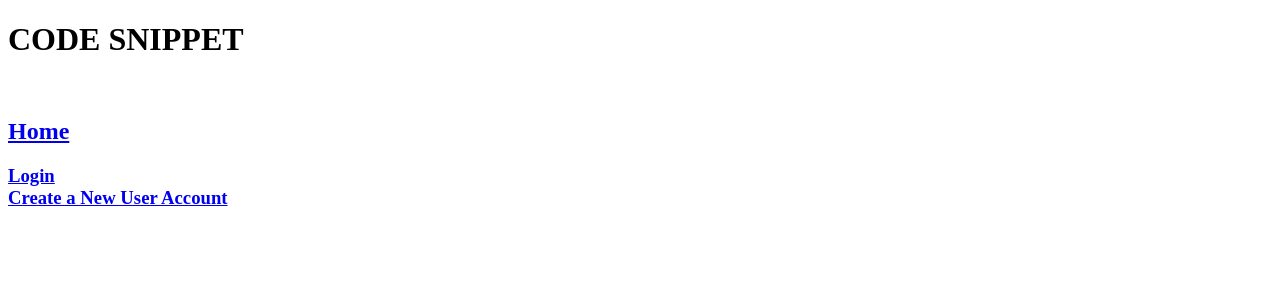
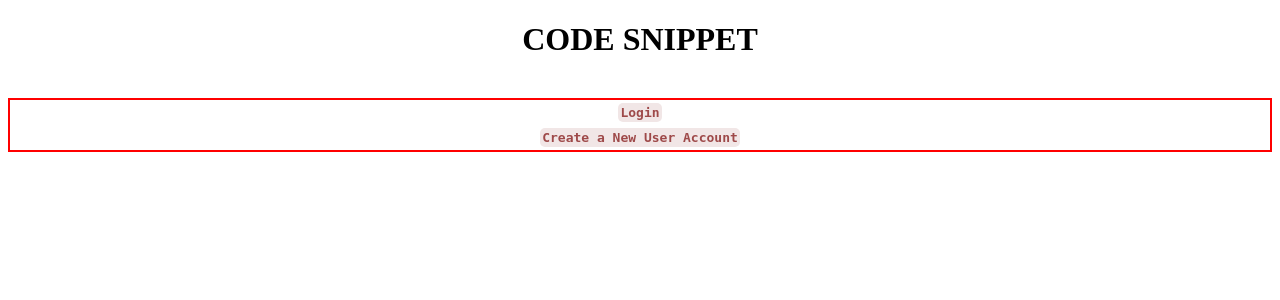
Before and after one commit to momentum-team-7/django-multiple-choice-drehan7, a Django app: page / in a window 1280 px wide. Shown: the top 300 px of the page. Run offline with Django 3.2, Linux system fonts and the light colour scheme.

Commit message:
updated home page

```diff
--- a/static/base.css
+++ b/static/base.css
@@ -3,3 +3,41 @@
   margin: 3%;
   font-size: 20px;
 }
+
+.header {
+  text-align: center;
+}
+
+.login_button_container {
+  border: 2px solid red;
+  text-align: center;
+}
+
+
+.login_button {
+  text-decoration: none;
+  width: 2rem;
+  height: 1rem;
+  background: #f1e6e6;
+  padding: 2px;
+  text-align: center;
+  border-radius: 5px;
+  color: rgb(158, 73, 73);
+  font-family: monospace;
+  font-weight: bold;
+  line-height: 25px;
+}
+
+.register_button {
+  text-decoration: none;
+  width: 2rem;
+  height: 1rem;
+  background: #f1e6e6;
+  padding: 2px;
+  text-align: center;
+  border-radius: 5px;
+  color: rgb(158, 73, 73);
+  font-family: monospace;
+  font-weight: bold;
+  line-height: 25px;
+}
--- a/templates/index.html
+++ b/templates/index.html
@@ -6,18 +6,16 @@
         <h1>CODE SNIPPET</h1>
     </header>
     <br>
-    <div class="topnav">
-        <h2>
-        <a href="/">Home</a>
+        <div class="login_button_container">
+        <a href="/accounts/login"class="login_button">Login</a>
+        <br>
+        <a href="/accounts/register"class="register_button">Create a New User Account</a>
+        </div>
         <a></a>
         <a></a>
         <br>
         </h2>
-    </div>
-    <h3>
-        <a href="/accounts/login">Login</a>
-        <br>
-        <a href="/accounts/register">Create a New User Account</a>
+        <h3>
 
 
 
--- a/templates/public_feed.html
+++ b/templates/public_feed.html
@@ -13,7 +13,7 @@
     <ul>
         <!-- {% for user in users %} -->
         {% for snippet in user.snippets.all %}
-        <li><a href="{% url 'user_profile' pk=snippet.author.pk %}">{{snippet.author}}</a> | {{snippet.title}} | <pre><code>{{snippet.code}}</code></pre> | Language: {{snippet.language}}
+        <li><a href="{% url 'user_profile' pk=snippet.author.pk %}">{{snippet.author}}</a> | Title: {{snippet.title}} | <pre><code>{{snippet.code}}</code></pre> | Language: {{snippet.language}}
         </li>
         {% endfor %}
         <!-- {% endfor %} -->
```
Also changed, not shown: db.sqlite3.
